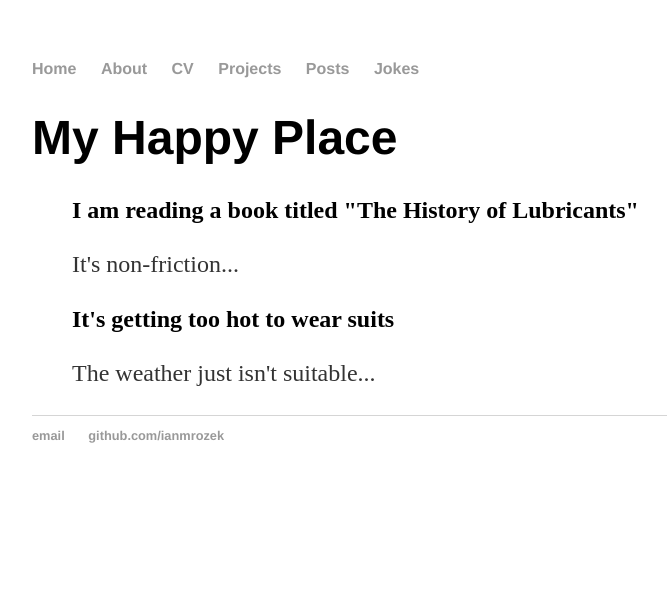
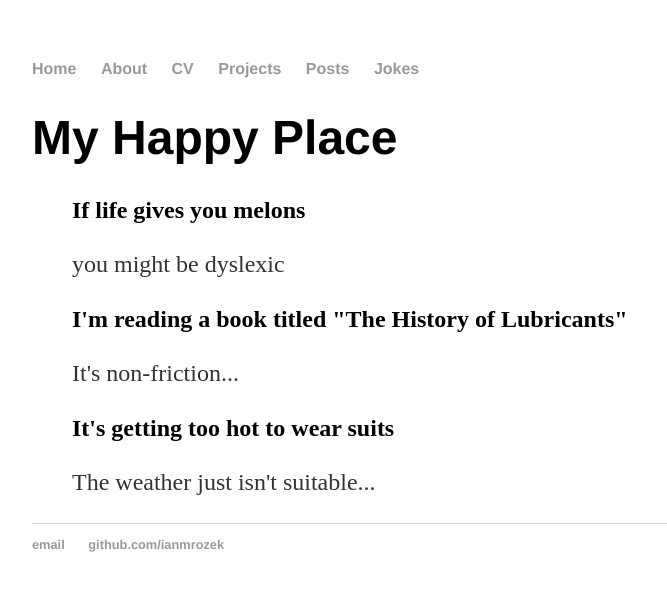
Before and after one commit to IanMrozek/ianmrozek.github.io, a Jekyll site: the page built from jokes/index.html, in a window 1280 px wide. Shown: the top 591 px of the page, without its empty margins (160-827 px from the left). Built offline with Jekyll 4.4.1, drawn with Linux system fonts in a browser that asks for light colours.

Commit message:
new jokes

```diff
--- a/jokes/index.html
+++ b/jokes/index.html
@@ -5,7 +5,9 @@
 	<h1>{{ page.title }}</h1>
 	<ul class="jokes">
       <div class="blurb">
-        <h2>I am reading a book titled "The History of Lubricants"</h2>
+        <h2>If life gives you melons</h2>
+        <p>you might be dyslexic</p>
+        <h2>I'm reading a book titled "The History of Lubricants"</h2>
         <p>It's non-friction...</p>
         <h2>It's getting too hot to wear suits</h2>
         <p>The weather just isn't suitable...</p>
```
